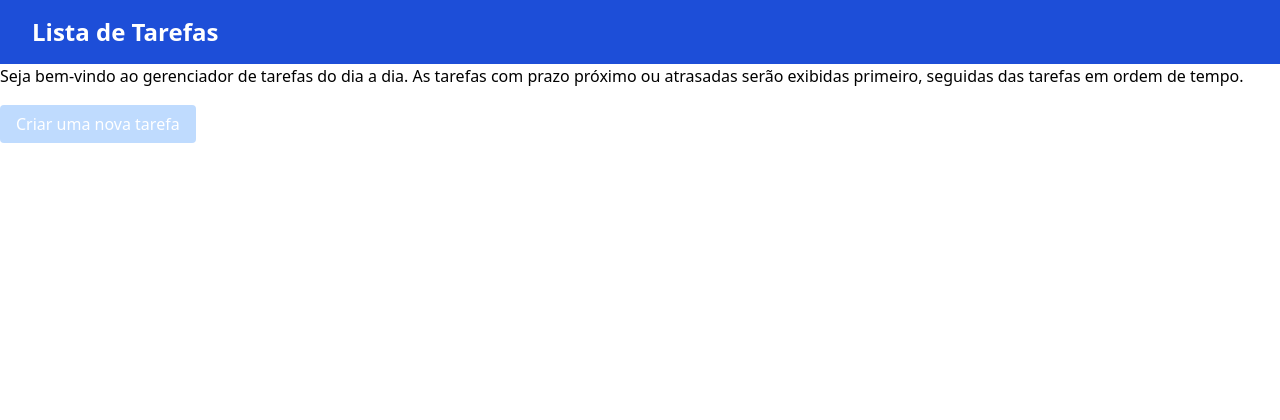
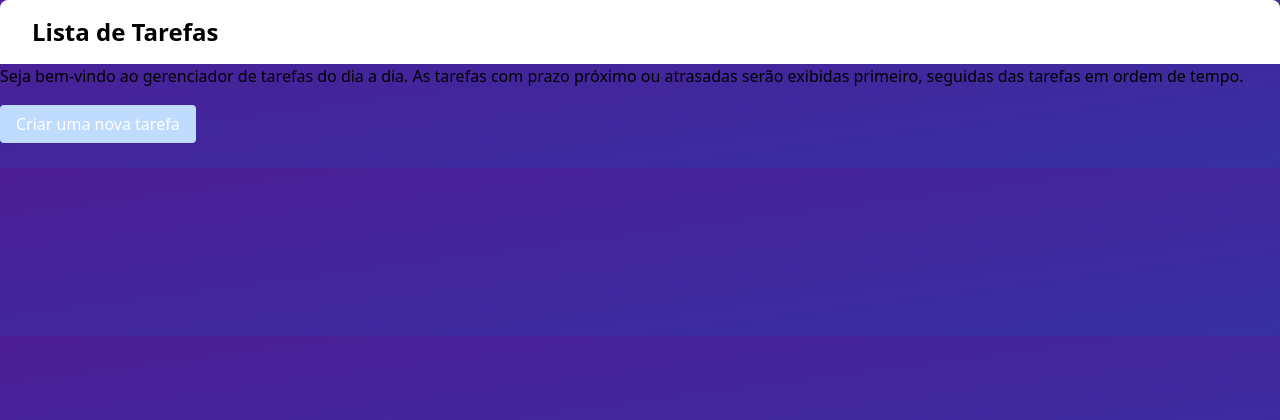
Before and after one commit to VitorAMelo/TrabalhoFinal-SistemasDistribuidos, a Flask app: page / in a window 1280 px wide. Shown: the top 420 px of the page. Run offline with Flask 2, Linux system fonts and the light colour scheme; data that the repository does not hold is empty; some libraries are stand-ins or nearby versions.

Commit message:
modified:   templates/index.html

```diff
--- a/templates/index.html
+++ b/templates/index.html
@@ -8,22 +8,15 @@
             display: flex;
             flex-wrap: wrap;
             justify-content: flex-start;
+            margin-left: -1rem;
+            margin-right: -1rem;
         }
 
         .task-card {
-            width: calc(100% / 2); /* 2 tarefas por linha em telas pequenas */
-        }
-
-        @media (min-width: 640px) {
-            .task-card {
-                width: calc(100% / 3); /* 3 tarefas por linha em telas médias */
-            }
-        }
-
-        @media (min-width: 768px) {
-            .task-card {
-                width: calc(100% / 4); /* 4 tarefas por linha em telas grandes */
-            }
+            width: full;
+            margin-bottom: 1rem;
+            padding-left: 1rem;
+            padding-right: 1rem;
         }
 
         .due-date {
@@ -39,23 +32,25 @@
         }
     </style>
 </head>
-<body>
-    <div class="container">
-        <h1 class="bg-blue-700 text-white py-4 px-8 text-2xl font-bold">Lista de Tarefas</h1>
+<body class="bg-gradient-to-br from-purple-900 to-indigo-800">
+    <div class="container mx-auto px-0">
+        <h1 class="bg-white py-4 px-8 text-2xl font-bold rounded-t-lg">Lista de Tarefas</h1>
         <p>Seja bem-vindo ao gerenciador de tarefas do dia a dia. As tarefas com prazo próximo ou atrasadas serão exibidas primeiro, seguidas das tarefas em ordem de tempo.</p>
         <br>
         <a href="{{ url_for('create') }}" class="bg-blue-200 text-white px-4 py-2 rounded">Criar uma nova tarefa</a>
         <br>
-        <div class="task-container mt-8"> <!-- Adiciona espaçamento com a classe "mt-8" -->
+        <div class="task-container mt-8">
             {% for task in tasks %}
-            <div class="task-card bg-gradient-to-br from-green-200 to-blue-200 p-4 rounded mb-4"> <!-- Adiciona espaçamento com a classe "mb-4" -->
-                <h3 class="text-xl font-bold text-white">{{ task[1] }}</h3>
-                <p class="description">{{ task[2] }}</p>
+            <div class="task-card bg-gradient-to-br from-green-200 to-blue-200 p-4 rounded mb-4 ml-4 mr-4">
+                <h3 class="text-xl font-bold text-white mb-2">{{ task[1] }}</h3>
+                <p class="description mb-2">{{ task[2] }}</p>
                 <p class="due-date {% if task[3] < current_date.date() %}due-date-late{% elif task[3] - current_date.date() < timedelta(days=7) %}due-date-upcoming{% endif %}">Data de vencimento: {{ task[3] }}</p>
-                <a href="{{ url_for('edit', id=task[0]) }}" class="bg-orange-500 text-white px-4 py-2 rounded">Editar</a>
-                <form action="{{ url_for('delete', id=task[0]) }}" method="post" class="delete-form">
-                    <button type="submit" class="bg-red-500 text-white px-4 py-2 rounded" onclick="return confirm('Tem certeza de que deseja excluir esta tarefa?')">Excluir</button>
-                </form>
+                <div class="flex justify-end space-x-1">
+                    <a href="{{ url_for('edit', id=task[0]) }}" class="bg-yellow-500 text-white px-4 py-2 rounded">Editar</a>
+                    <form action="{{ url_for('delete', id=task[0]) }}" method="post" class="delete-form">
+                        <button type="submit" class="bg-red-500 text-white px-4 py-2 rounded" onclick="return confirm('Tem certeza de que deseja excluir esta tarefa?')">Excluir</button>
+                    </form>
+                </div>
             </div>
             {% endfor %}
         </div>
```
